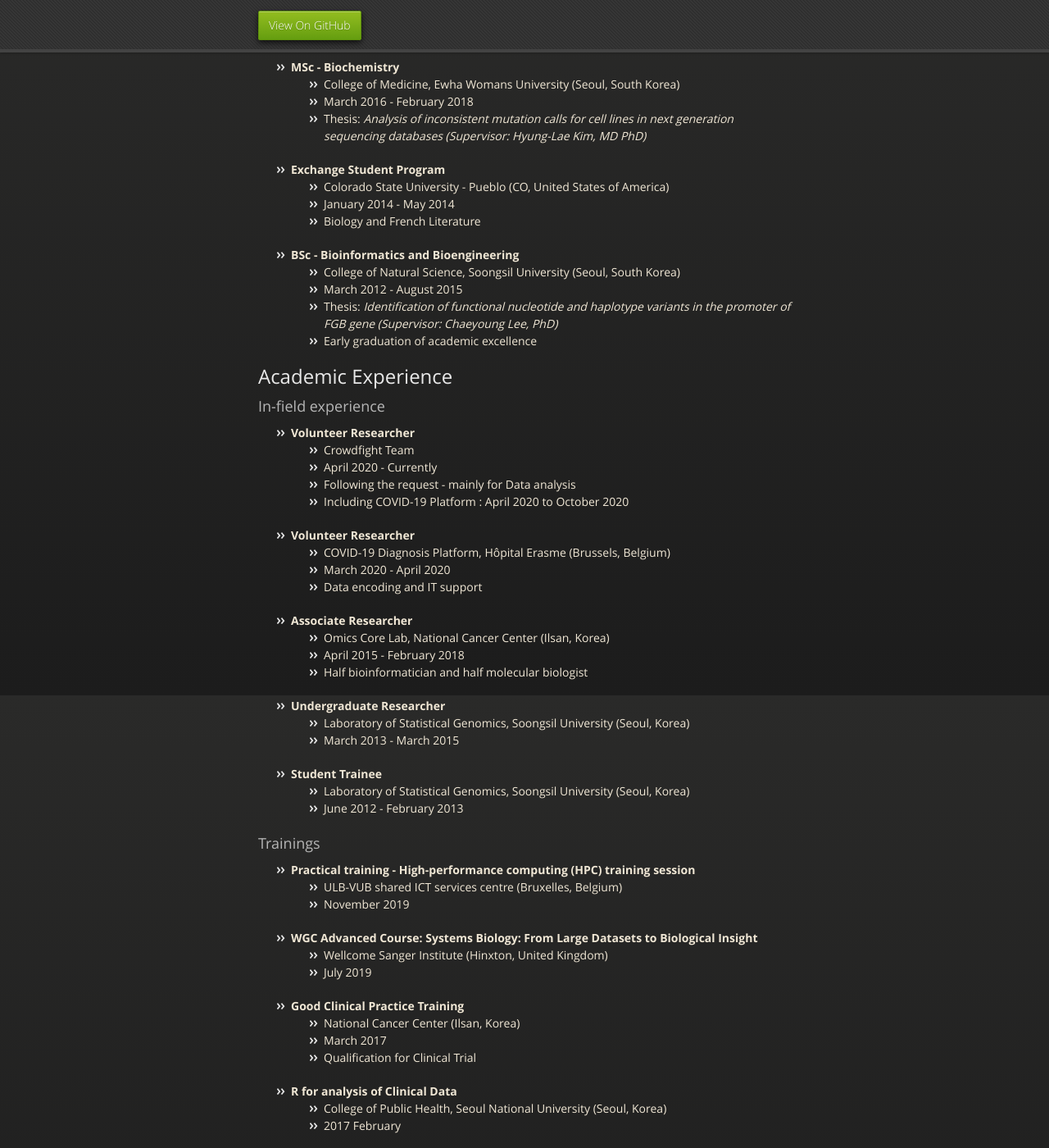
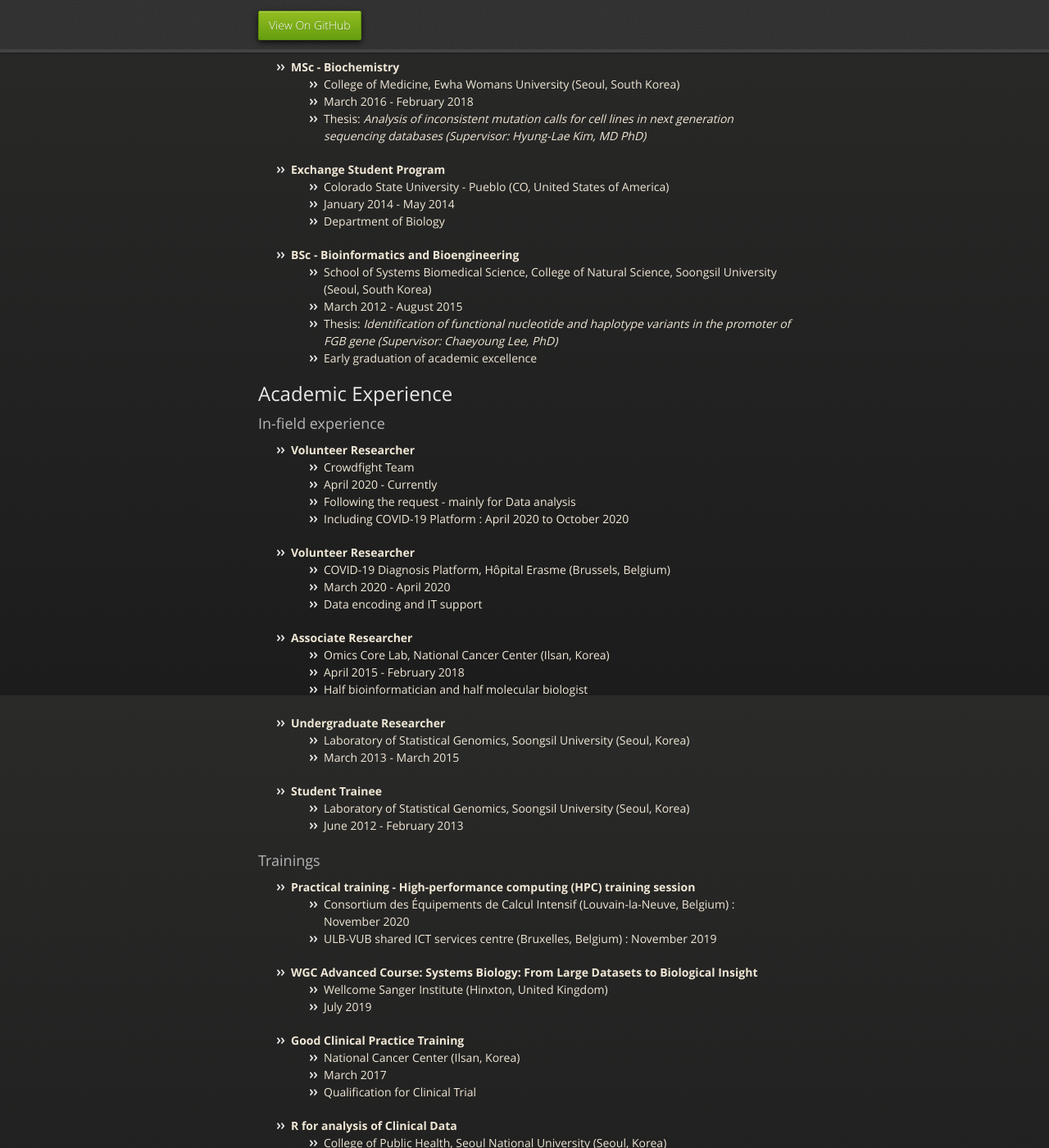
Before and after one commit to yurasong/yurasong.github.io, a Jekyll site: the page built from index.md, in a window 1280 px wide and 1400 px high, scrolled down 952 px. Shown: the whole window at 82% size. Built offline with Jekyll 4.4.1, drawn with Linux system fonts in a browser that asks for light colours; our own code applies the rules of GitHub Pages for plain Markdown files; some of the changed text lies outside the part shown.

Commit message:
Update index.md

```diff
--- a/index.md
+++ b/index.md
@@ -38,10 +38,10 @@ My ultimate goal of studying bioinformatics and cancer biology is finding the ne
 - **Exchange Student Program**
   - Colorado State University - Pueblo (CO, United States of America)
   - January 2014 - May 2014
-  - Biology and French Literature
+  - Department of Biology
 
 - **BSc - Bioinformatics and Bioengineering**
-  - College of Natural Science, Soongsil University (Seoul, South Korea)
+  - School of Systems Biomedical Science, College of Natural Science, Soongsil University (Seoul, South Korea)
   - March 2012 - August 2015
   - Thesis: _Identification of functional nucleotide and haplotype variants in the promoter of FGB gene (Supervisor: Chaeyoung Lee, PhD)_
   - Early graduation of academic excellence
@@ -77,8 +77,8 @@ My ultimate goal of studying bioinformatics and cancer biology is finding the ne
 ### Trainings
 
 - **Practical training - High-performance computing (HPC) training session**
-  - ULB-VUB shared ICT services centre (Bruxelles, Belgium)
-  - November 2019
+  - Consortium des Équipements de Calcul Intensif (Louvain-la-Neuve, Belgium) : November 2020
+  - ULB-VUB shared ICT services centre (Bruxelles, Belgium) : November 2019
 
 - **WGC Advanced Course: Systems Biology: From Large Datasets to Biological Insight**
   - Wellcome Sanger Institute (Hinxton, United Kingdom)
@@ -95,16 +95,16 @@ My ultimate goal of studying bioinformatics and cancer biology is finding the ne
 
 - **Workshop for Statistical Genomics**
   - Korea Genome Organization (Seoul, Korea)
-  - Epigenome Analysis / NGS Cancer Gene Panel Analysis and Applications / Analyses of Coding and Noncoding Transcriptomes (2017)
-  - Biostatistics using R / Genome Data Analysis using Korea Biobank Array / RNA Genome Analysis (2016)
-  - Cancer Genome Analysis / Genome Epidemiology / Genetic Variation and Disease (2015)
+    - Epigenome Analysis / NGS Cancer Gene Panel Analysis and Applications / Analyses of Coding and Noncoding Transcriptomes (2017)
+    - Biostatistics using R / Genome Data Analysis using Korea Biobank Array / RNA Genome Analysis (2016)
+    - Cancer Genome Analysis / Genome Epidemiology / Genetic Variation and Disease (2015)
 
 - **Maestro Program - Extracurriculum**
   - School of Systems Biomedical Science, Soongsil University (Seoul, Korea)
-  - Real-time PCR (2014)
-  - Computer-aided Drug Discovery (2014)
-  - Expression and Purification of Protein (2013)
-  - Genome-wide Associated Studies (2012)
+    - Real-time PCR (2014)
+    - Computer-aided Drug Discovery (2014)
+    - Expression and Purification of Protein (2013)
+    - Genome-wide Associated Studies (2012)
 
 ### Publication
 
```
Also changed, not shown: other parts of index.md (+1 -1 lines).
